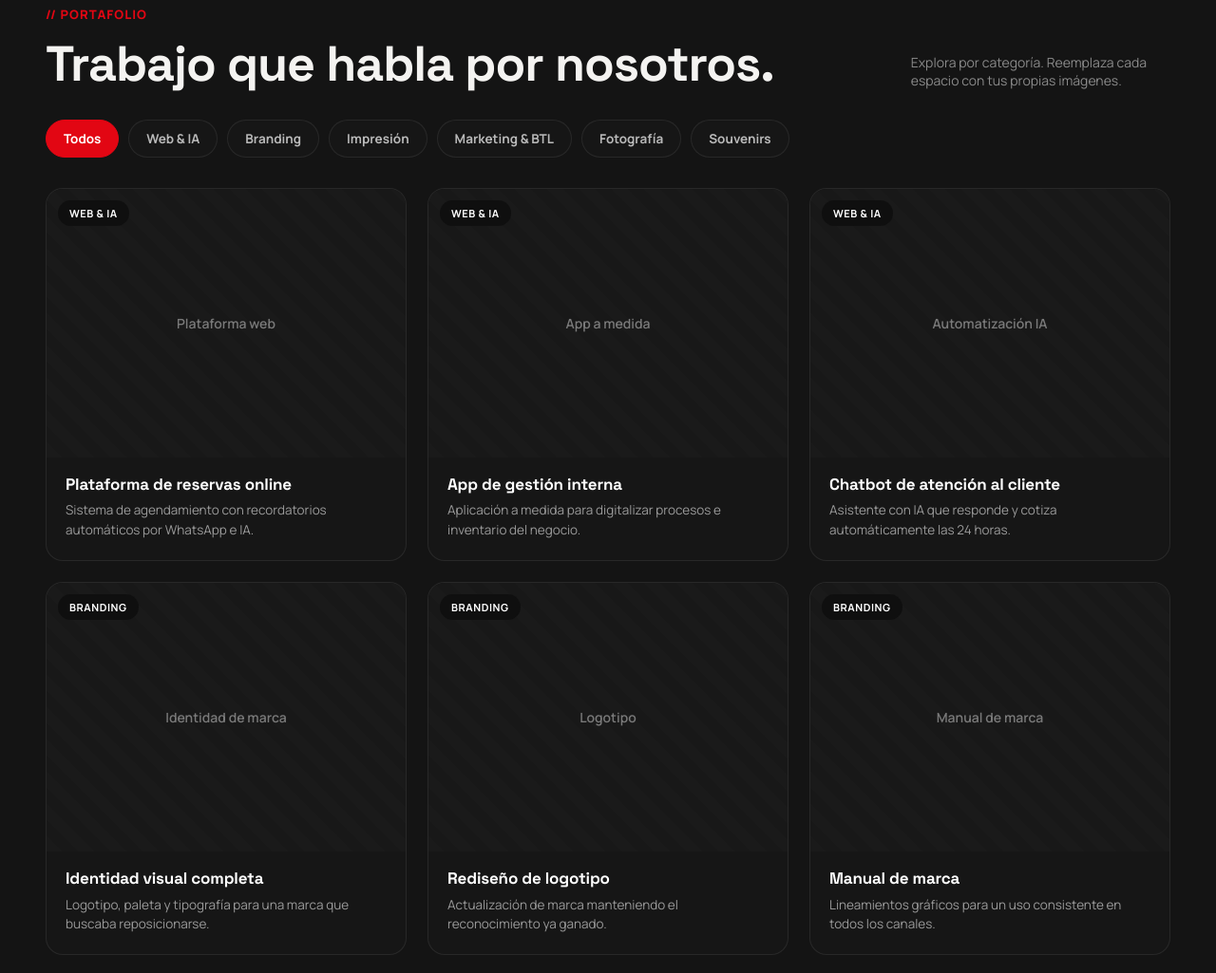
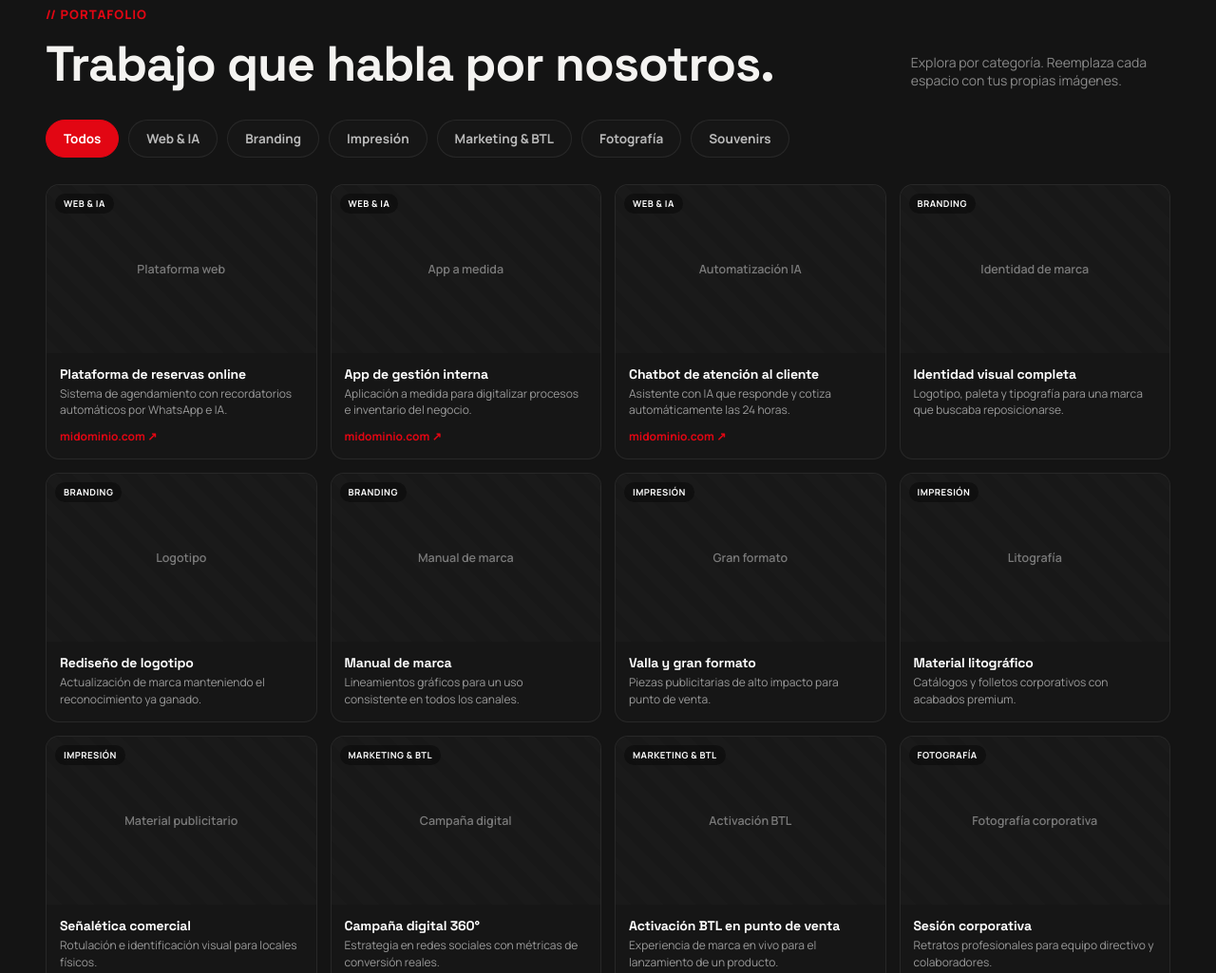
Before and after one commit to smsuministrospublicidad-lang/sm-publicidad, a plain HTML site: page index.html in a window 1280 px wide. Shown: the part 2843-3868 px from the top of the page at 95% size. Drawn offline with Linux system fonts and the light colour scheme.

Commit message:
Make portfolio cards compact and add domain links to web projects
Tighter cards (4-column grid, shorter media, clamped descriptions) and
a domain link on each Web & IA project card for linking to the live site.

```diff
--- a/assets/css/styles.css
+++ b/assets/css/styles.css
@@ -317,39 +317,47 @@
 .portfolio-tab:hover { border-color: rgba(226, 6, 19, .5); color: #fff; }
 .portfolio-tab.is-active { background: var(--accent); border-color: var(--accent); color: #fff; }
 
-.portfolio-grid { display: grid; grid-template-columns: repeat(3, 1fr); gap: 22px; margin-top: 32px; }
+.portfolio-grid { display: grid; grid-template-columns: repeat(4, 1fr); gap: 14px; margin-top: 28px; }
 .portfolio-item {
   display: flex; flex-direction: column;
-  background: var(--bg-card); border: 1px solid var(--border); border-radius: 18px;
+  background: var(--bg-card); border: 1px solid var(--border); border-radius: 14px;
   overflow: hidden;
-  transition: transform .3s ease, border-color .3s ease, box-shadow .3s ease;
+  transition: transform .25s ease, border-color .25s ease, box-shadow .25s ease;
 }
 .portfolio-item:hover {
-  transform: translateY(-6px);
-  border-color: rgba(226, 6, 19, .45);
-  box-shadow: 0 24px 50px -30px rgba(0, 0, 0, .7);
+  transform: translateY(-4px);
+  border-color: rgba(226, 6, 19, .4);
+  box-shadow: 0 18px 36px -24px rgba(0, 0, 0, .7);
 }
 .portfolio-item[hidden] { display: none; }
 
-.portfolio-media { position: relative; aspect-ratio: 4 / 3; overflow: hidden; }
+.portfolio-media { position: relative; aspect-ratio: 16 / 10; overflow: hidden; }
 .portfolio-media img { width: 100%; height: 100%; object-fit: cover; display: block; }
 .portfolio-slot {
   width: 100%; height: 100%;
   display: flex; align-items: center; justify-content: center;
-  text-align: center; padding: 12px;
+  text-align: center; padding: 10px;
   background: repeating-linear-gradient(45deg, #1a1a1a, #1a1a1a 12px, #181818 12px, #181818 24px);
-  color: #7a7a7a; font-weight: 600; font-size: 14px;
+  color: #7a7a7a; font-weight: 600; font-size: 12.5px;
 }
 .portfolio-tag {
-  position: absolute; top: 12px; left: 12px;
-  background: rgba(14, 14, 14, .78); backdrop-filter: blur(4px);
-  color: #fff; font-weight: 700; font-size: 11px; letter-spacing: .05em; text-transform: uppercase;
-  padding: 6px 12px; border-radius: 999px;
+  position: absolute; top: 9px; left: 9px;
+  background: rgba(14, 14, 14, .78);
+  color: #fff; font-weight: 700; font-size: 9.5px; letter-spacing: .05em; text-transform: uppercase;
+  padding: 4px 9px; border-radius: 999px;
 }
 
-.portfolio-body { padding: 18px 20px 22px; display: flex; flex-direction: column; gap: 6px; flex: 1; }
-.portfolio-body h3 { font-size: 17px; color: #fff; letter-spacing: -.01em; line-height: 1.25; }
-.portfolio-body p { font-size: 13.5px; line-height: 1.5; color: #9a9a9a; margin: 0; }
+.portfolio-body { padding: 13px 14px 15px; display: flex; flex-direction: column; gap: 3px; flex: 1; }
+.portfolio-body h3 { font-size: 14px; color: #fff; letter-spacing: -.01em; line-height: 1.3; }
+.portfolio-body p {
+  font-size: 12px; line-height: 1.45; color: #9a9a9a; margin: 0;
+  display: -webkit-box; -webkit-line-clamp: 2; -webkit-box-orient: vertical; overflow: hidden;
+}
+.portfolio-link {
+  display: inline-flex; align-items: center; gap: 4px;
+  margin-top: 7px; color: var(--accent); font-weight: 700; font-size: 12px;
+}
+.portfolio-link:hover { color: var(--accent-hover); }
 
 .portfolio-empty {
   margin-top: 28px; color: #7a7a7a; font-size: 14.5px; text-align: center;
--- a/index.html
+++ b/index.html
@@ -189,6 +189,8 @@
         <div class="portfolio-body">
           <h3>Plataforma de reservas online</h3>
           <p>Sistema de agendamiento con recordatorios automáticos por WhatsApp e IA.</p>
+          <!-- Reemplaza el href por la URL real del proyecto -->
+          <a href="#" class="portfolio-link" target="_blank" rel="noopener noreferrer">midominio.com ↗</a>
         </div>
       </article>
       <article class="portfolio-item" data-category="software" data-reveal>
@@ -199,6 +201,7 @@
         <div class="portfolio-body">
           <h3>App de gestión interna</h3>
           <p>Aplicación a medida para digitalizar procesos e inventario del negocio.</p>
+          <a href="#" class="portfolio-link" target="_blank" rel="noopener noreferrer">midominio.com ↗</a>
         </div>
       </article>
       <article class="portfolio-item" data-category="software" data-reveal>
@@ -209,6 +212,7 @@
         <div class="portfolio-body">
           <h3>Chatbot de atención al cliente</h3>
           <p>Asistente con IA que responde y cotiza automáticamente las 24 horas.</p>
+          <a href="#" class="portfolio-link" target="_blank" rel="noopener noreferrer">midominio.com ↗</a>
         </div>
       </article>
 
```
